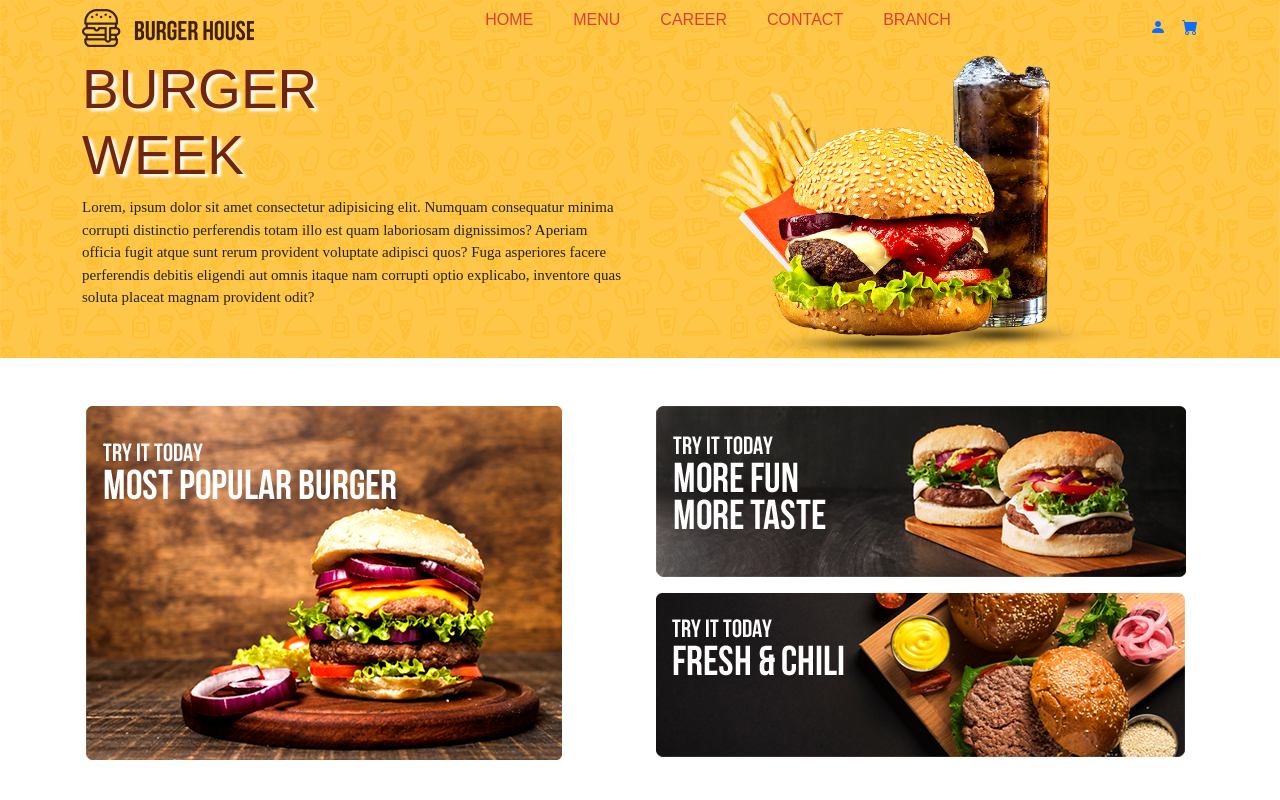
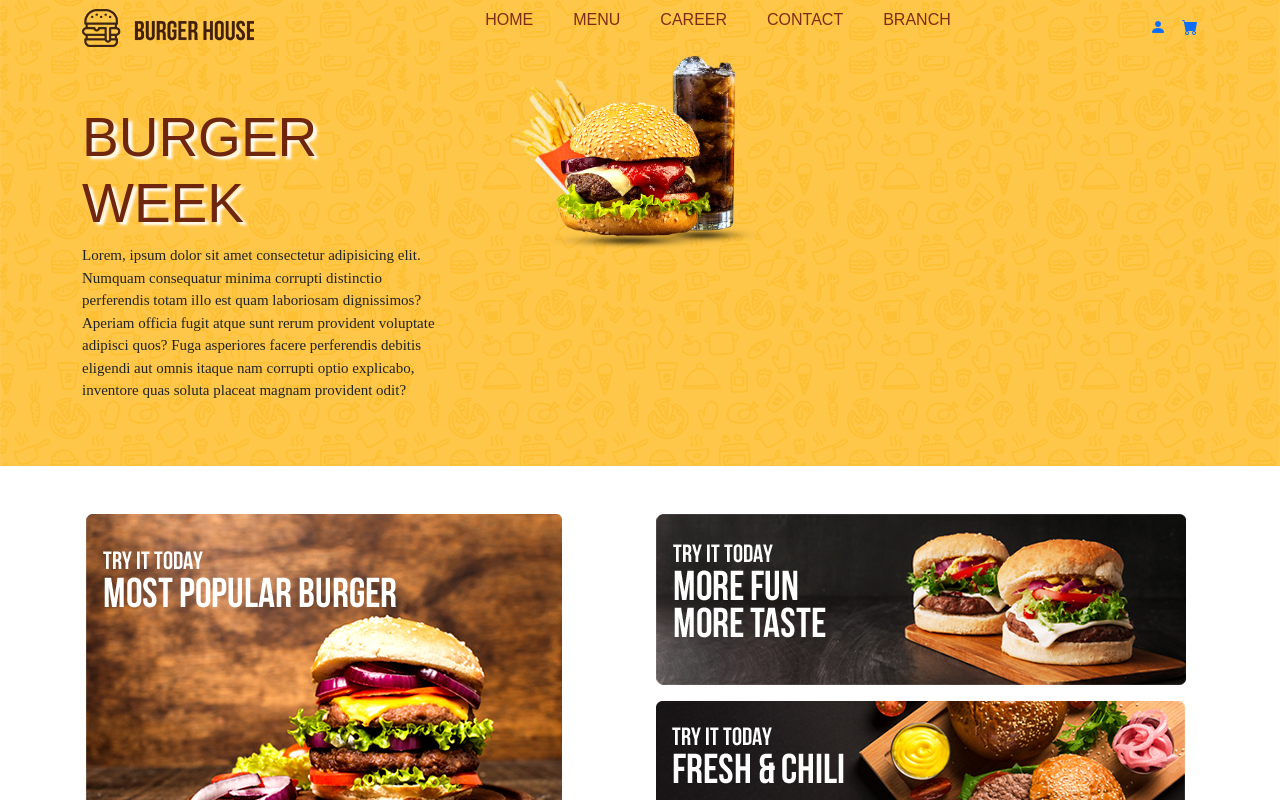
Before and after one commit to Riyas0786/burgerhouse, a React (Create React App) app: page / in a window 1280 px wide. Shown: the top 800 px of the page. Built offline with nearby package versions, Linux system fonts and the light colour scheme.

Commit message:
fix: configure project for Vercel

```diff
--- a/package.json
+++ b/package.json
@@ -22,9 +22,7 @@
     "start": "react-scripts start",
     "build": "react-scripts build",
     "test": "react-scripts test",
-    "eject": "react-scripts eject",
-    "predeploy": "npm run build",
-    "deploy": "gh-pages -d build"
+    "eject": "react-scripts eject"
   },
 
   "eslintConfig": {
--- a/src/Components/Header.js
+++ b/src/Components/Header.js
@@ -26,7 +26,7 @@ const Header = () => {
 
 
           {/* Navigation Links */}
-        <ul className={`navlinks `}>
+        <ul className={`navlinks ${isOpen ? "open" : ""}`}>
   <li><Link className="link" to="/" >HOME</Link></li>
   <li><Link className="link" to="/menu">MENU</Link></li>
   <li><Link className="link" to="/career">CAREER</Link></li>
--- a/src/Components/Home.js
+++ b/src/Components/Home.js
@@ -22,14 +22,14 @@ const Home = () => {
     <section className='fixed-background'>
         <div className='container'>
             <div className='row'>
-                <div className='col-lg-6'>
+                <div className='col-12 col-sm-7 col-md-6 col-lg-4  my-5 '>
                     <h1 style={{color:'#6E260E',textShadow: '4px 3px 3px rgba(255, 255, 255, 1)',}}>BURGER
                         <br/>WEEK
                     </h1>
                     <p >Lorem, ipsum dolor sit amet consectetur adipisicing elit. Numquam consequatur minima corrupti distinctio perferendis totam illo est quam laboriosam dignissimos? Aperiam officia fugit atque sunt rerum provident voluptate adipisci quos? Fuga asperiores facere perferendis debitis eligendi aut omnis itaque nam corrupti optio explicabo, inventore quas soluta placeat magnam provident odit?</p>
                 </div>
 
-                <div className='col-lg-6'>
+                <div className='col-12 col-sm-7 col-md-6 col-lg-4 '>
                     <img src={HeaderImage} alt="CompoImage" className='px-5' width="500px" />
                 </div>
             </div>
--- a/src/index.css
+++ b/src/index.css
@@ -1,37 +1,61 @@
-.navlinks{
+.navlinks {
   display: flex;
   gap: 2.5rem;
   list-style: none;
 }
-.navlinks .link{
+
+.navlinks .link {
   text-decoration: none;
-    color: rgba(216, 55, 55, 0.932);
+  color: rgba(114, 34, 22, 0.932);
+}
 
-}
-.menuicon{
-    color: rgb(255, 39, 39);
+.menuicon {
+  color: rgb(95, 42, 22);
   font-size: 1.5rem;
   cursor: pointer;
   display: none;
 }
-@media (max-width: 768px){
-    .navlinks{
-        position: relative;
-        left: 0px;
+.container.container-fluid {
+  display: flex;
+  flex-direction: column;
+  gap: 10px;  /* Small consistent spacing */
+}
+section, div {
+  margin: 0;
+  padding: 0;
+}
+img {
+  max-width: 100%;
+  height: auto;
+  display: block;
+}
+
+
+
+@media (max-width: 768px) {
+  .navlinks {
+    position: absolute; /* absolute so it can overlay */
+    top: 60px; /* adjust based on navbar height */
+    left: 0;
     width: 100%;
     flex-direction: column;
-        gap: 40px;
-        display: none;
-        padding: 10px 0px;
+    gap: 20px;
+    display: none; /* hidden by default */
+    padding: 15px 0;
+    background: #fff; /* add background for clarity */
     border-radius: 5px;
   }
-       .navlinks li .link{
-        font-size: 1.5rem;
+
+  .navlinks.open {
+    display: flex; /* visible when .open is added */
+  }
+
+  .navlinks li .link {
+    font-size: 1.2rem;
     margin-left: 10px;
   }
-      .menuicon{
+
+  .menuicon {
     display: block;
   }
-        .navlinks li link .open{display: block;
 }
-     }
```
Lines whose indentation alone changed are shown as unchanged.
